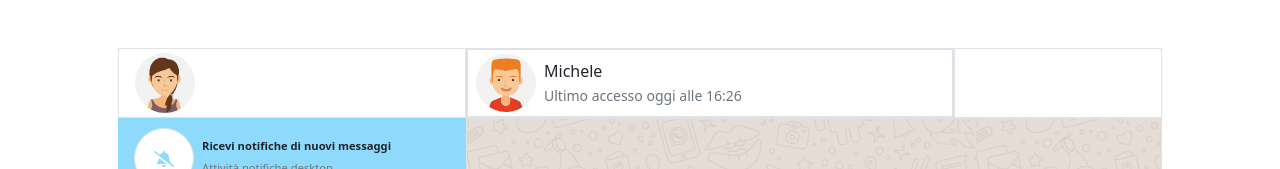
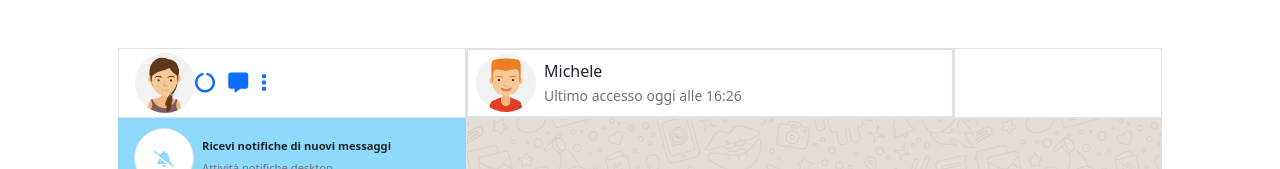
Before and after one commit to SimoneBonvecchio84/html-css-boolzapp, a plain HTML site: page index.html in a window 1280 px wide. Shown: the top 169 px of the page. Drawn offline with nearby package versions, Linux system fonts and the light colour scheme.

Commit message:
Feat: incons header left section

```diff
--- a/index.html
+++ b/index.html
@@ -31,12 +31,14 @@
             <!-- Col-Left -->
             <div class="col d-none d-md-block col-md-2 col-lg-4">
                 <!-- Header-left -->
-                <header class="ms_header-left border">
+                <header class="ms_header-left border d-flex align-items-center">
                     <div class="ms_avatar-cont ">
                         <img class="img-fluid rounded-circle py-1 ms-3" src="./img/avatar_io.jpg" alt="img-avatar">
                     </div>
-                    <div class="ms_incons-avatar d-none d-lg-block border">
-
+                    <div class="ms_incons-avatar d-none d-lg-block text-center text-secondary fs-5">
+                        <a href="#"><i class="fa-solid fa-circle-notch me-2 "></i></a>
+                        <a href="#"><i class="fa-solid fa-message "></i></a>
+                        <a href="#"><i class="fa-solid fa-ellipsis-vertical ms-2 "></i></a>
                     </div>
                 </header>
                 <!-- /Header-left -->
```
